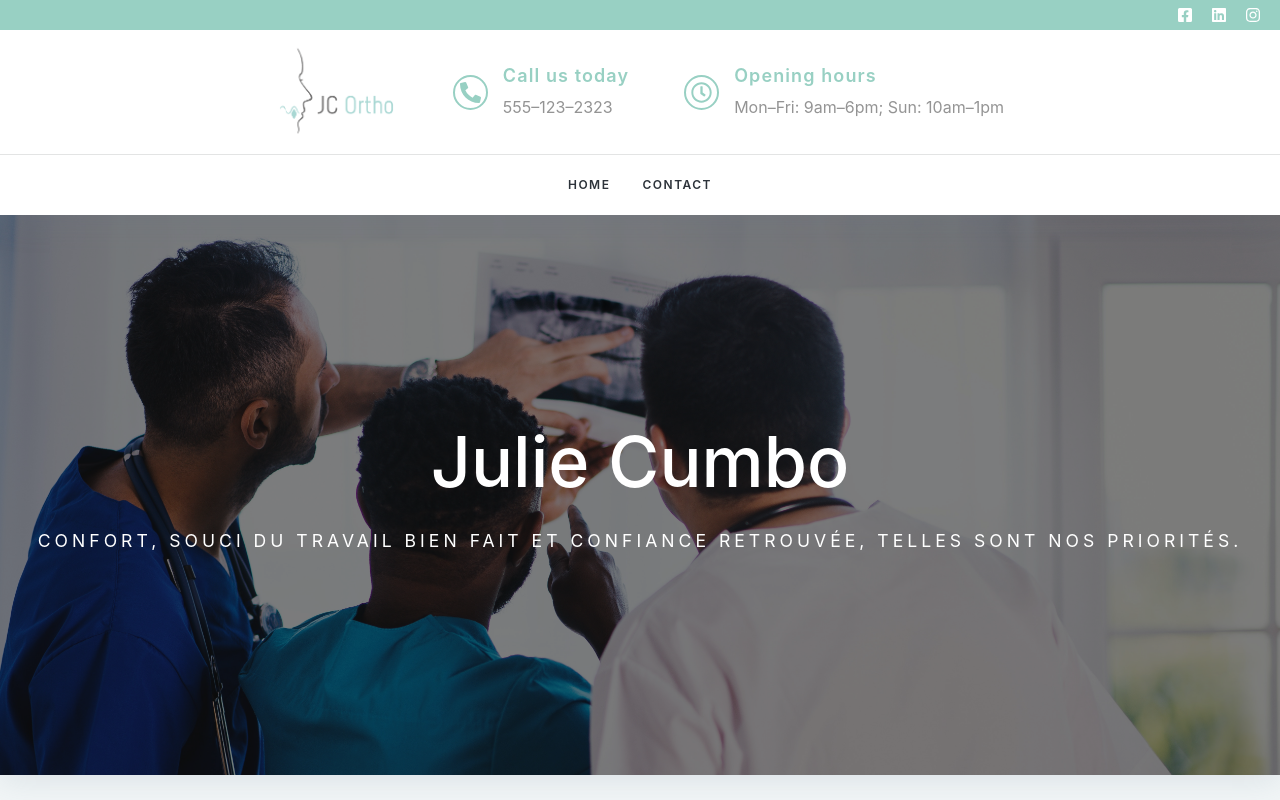
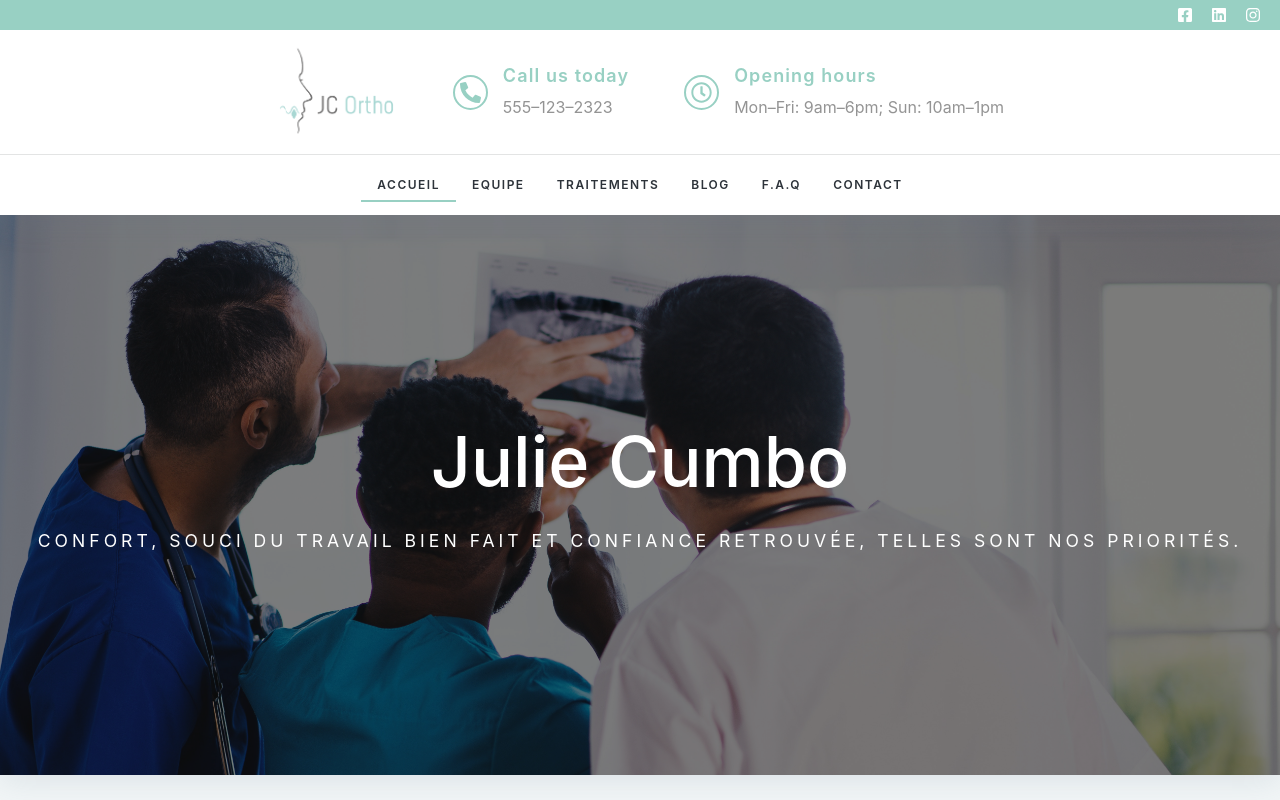
Before and after one commit to AnthonyDeLucrezia/JulieCumboWebsite, a React app: page /home in a window 1280 px wide. Shown: the top 800 px of the page. Built offline with nearby package versions, Linux system fonts and the light colour scheme.

Commit message:
menu link

```diff
--- a/package.json
+++ b/package.json
@@ -19,6 +19,7 @@
     "react": "^17.0.1",
     "react-bootstrap": "^1.4.0",
     "react-dom": "^17.0.1",
+    "react-history": "^0.18.2",
     "react-router-dom": "^5.2.0",
     "sass-loader": "^10.1.0",
     "webpack-dev-server": "^3.11.0"
--- a/src/App.jsx
+++ b/src/App.jsx
@@ -4,10 +4,18 @@ import { Container } from "react-bootstrap";
 import { BrowserRouter as Router, Switch, Route } from "react-router-dom";
 import Home from "./modules/Home/index.jsx";
 import Contact from "./modules/Contact/index.jsx";
+import Team from "./modules/Team/index.jsx";
+import Treatments from "./modules/Treatments/index.jsx";
+import Blog from "./modules/Blog/index.jsx";
+import FAQ from "./modules/FAQ/index.jsx";
 import "./styles/global.scss";
 
 export const menu = [
-  { title: "Home", link: "/home", component: <Home /> },
+  { title: "Accueil", link: "/home", component: <Home /> },
+  { title: "Equipe", link: "/team", component: <Team /> },
+  { title: "Traitements", link: "/treatments", component: <Treatments /> },
+  { title: "Blog", link: "/blog", component: <Blog /> },
+  { title: "F.A.Q", link: "/faq", component: <FAQ /> },
   { title: "Contact", link: "/contact", component: <Contact /> },
 ];
 
--- a/src/components/header/index.jsx
+++ b/src/components/header/index.jsx
@@ -2,27 +2,33 @@ import { Nav } from "react-bootstrap";
 
 import SocialHeader from "./socialHeader.jsx";
 import LogoHeader from "./logoHeader.jsx";
-import React, { useState } from "react";
+import React, { useState, useEffect } from "react";
 import { menu } from "./../../App.jsx";
+import { useHistory } from "react-router-dom";
 import "./index.scss";
 
 const AppHeader = () => {
-  const [activeKey, setActiveKey] = useState("home");
+  const history = useHistory();
+  const [activeKey, setActiveKey] = useState("/home");
+
+  useEffect(() => {
+    history.push(activeKey);
+  }, [activeKey]);
 
   return (
     <div className="app-header">
       <SocialHeader />
       <LogoHeader />
-      <Nav
-        activeKey={activeKey}
-        onSelect={(selectedKey) => setActiveKey(selectedKey)}
-        className="app-nav"
-      >
+      <Nav className="app-nav">
         <div className="menu-items">
           {menu.map((x) => {
             return (
               <Nav.Item>
-                <Nav.Link key={x.link} href={x.link}>
+                <Nav.Link
+                  key={x.link}
+                  onClick={() => setActiveKey(x.link)}
+                  className={activeKey === x.link && "activeKey"}
+                >
                   {x.title}
                 </Nav.Link>
               </Nav.Item>
--- a/src/components/header/index.scss
+++ b/src/components/header/index.scss
@@ -24,6 +24,21 @@
     .nav-item {
       padding: 5px 0px;
 
+      .activeKey {
+        &:before {
+          content: "";
+          position: absolute;
+          width: 100%;
+          height: 2px;
+          bottom: 0;
+          left: 0;
+          background-color: $border-secondary;
+          visibility: visible;
+          -webkit-transform: scaleX(1);
+          transform: scaleX(1);
+        }
+      }
+
       a {
         color: $text-primary;
         text-transform: uppercase;
@@ -31,6 +46,28 @@
         line-height: 1.5;
         font-weight: 600;
         letter-spacing: 1.5;
+        text-decoration: none;
+        position: relative;
+
+        &:before {
+          content: "";
+          position: absolute;
+          width: 100%;
+          height: 2px;
+          bottom: 0;
+          left: 0;
+          background-color: $border-secondary;
+          visibility: hidden;
+          -webkit-transform: scaleX(0);
+          transform: scaleX(0);
+          -webkit-transition: transform 0.4s;
+          transition: transform 0.4s;
+        }
+        &:hover:before {
+          visibility: visible;
+          -webkit-transform: scaleX(1);
+          transform: scaleX(1);
+        }
       }
     }
   }
--- /dev/null
+++ b/src/modules/Blog/index.jsx
@@ -0,0 +1,7 @@
+import React from "react";
+
+const Blog = () => {
+  return <div className={"blog-container"}></div>;
+};
+
+export { Blog as default };
--- /dev/null
+++ b/src/modules/FAQ/index.jsx
@@ -0,0 +1,7 @@
+import React from "react";
+
+const FAQ = () => {
+  return <div className={"faq-container"}></div>;
+};
+
+export { FAQ as default };
--- /dev/null
+++ b/src/modules/Team/index.jsx
@@ -0,0 +1,7 @@
+import React from "react";
+
+const Team = () => {
+  return <div className={"team-container"}></div>;
+};
+
+export { Team as default };
--- /dev/null
+++ b/src/modules/Treatments/index.jsx
@@ -0,0 +1,7 @@
+import React from "react";
+
+const Treatments = () => {
+  return <div className={"treatments-container"}></div>;
+};
+
+export { Treatments as default };
--- a/src/styles/colors.scss
+++ b/src/styles/colors.scss
@@ -9,3 +9,4 @@ $bg-tertiary: #f2f6f7;
 $bg-quaternary: #949494;
 
 $border-primary: #e3e4e4;
+$border-secondary: #98d0c3;
```
Also changed, not shown: 1 other file (tests, documents, lock files or other folders).
